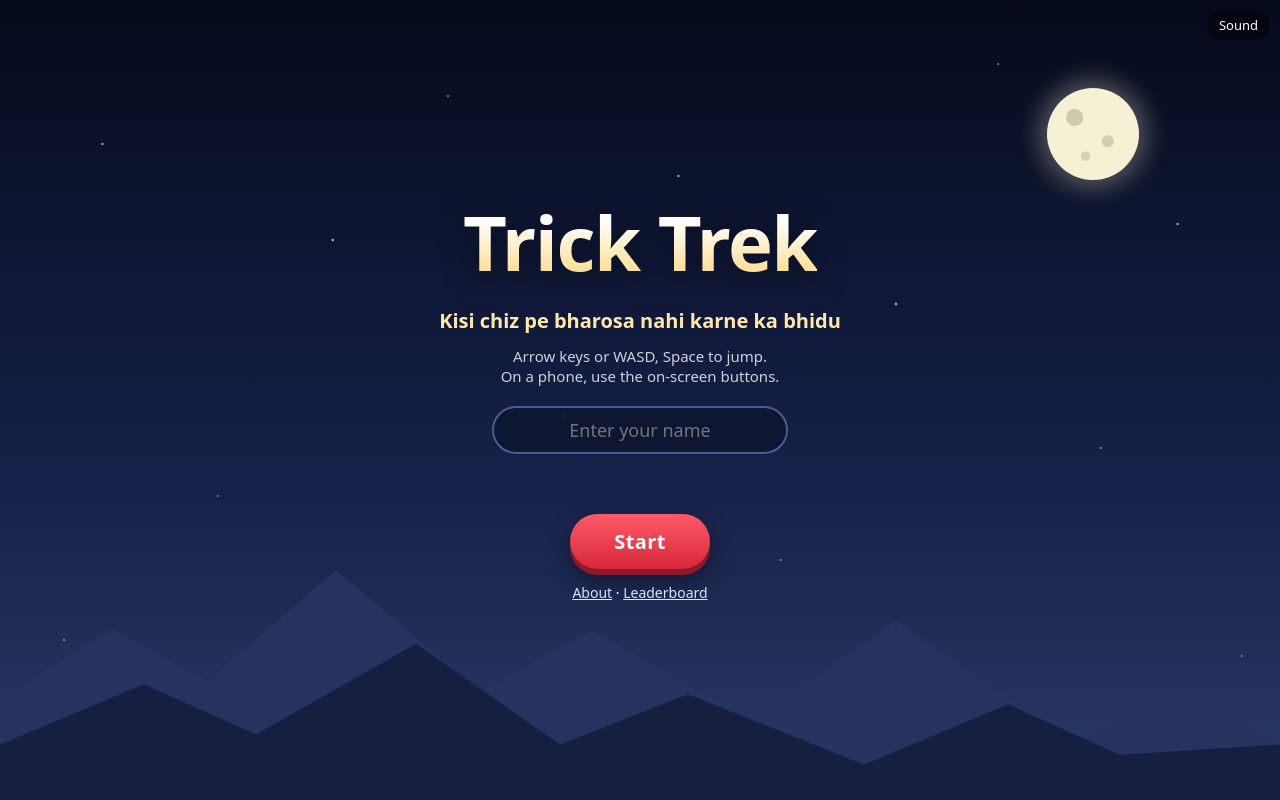
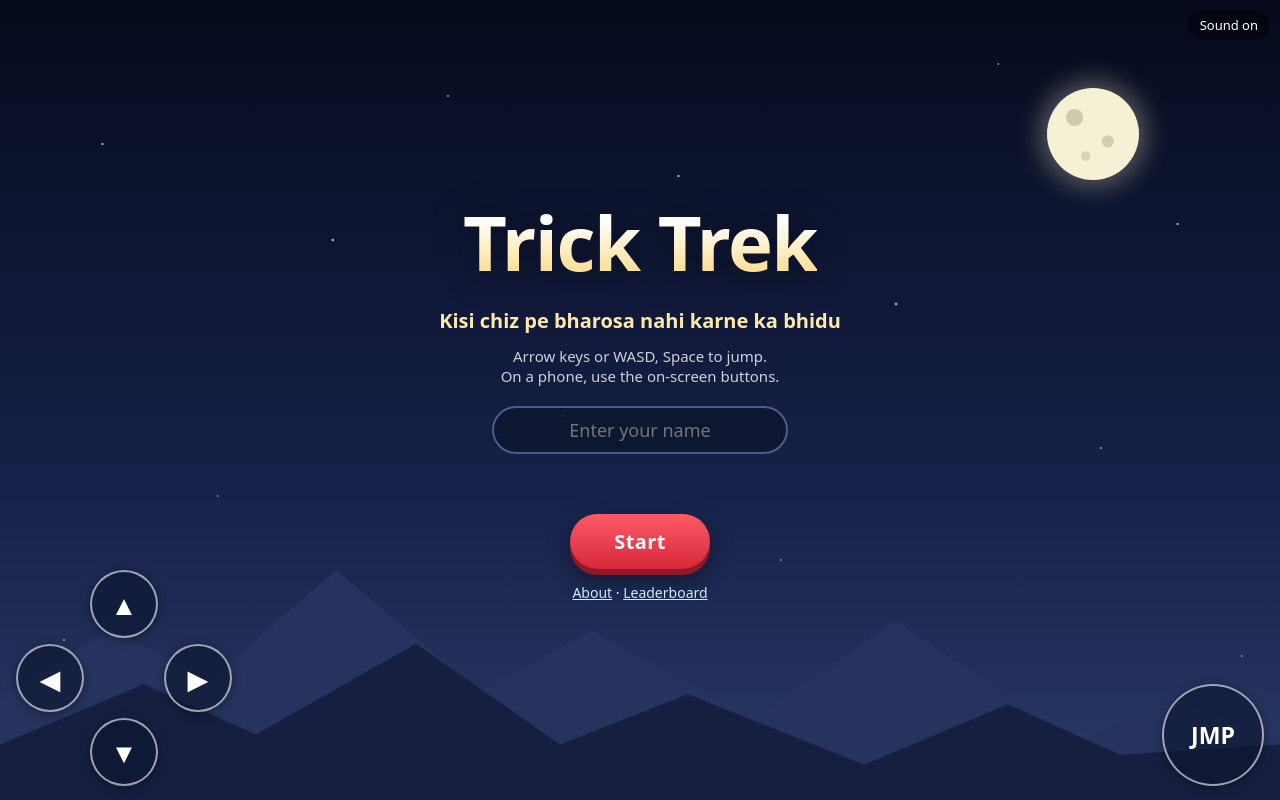
Before and after one commit to netrax007-exe/trick-trek, a plain HTML site: page index.html in a window 1280 px wide. Drawn offline with Linux system fonts and the light colour scheme; no server answers; animation ran at ten frames a second.

Commit message:
Update index.html

```diff
--- a/index.html
+++ b/index.html
@@ -11,10 +11,10 @@
 <meta property="og:type" content="website">
 <meta property="og:title" content="Play Trick Trek Online — Free, No Download">
 <meta property="og:description" content="10 tricky levels. Trust nothing. Can you reach the moon?">
+<meta property="og:url" content="https://netrax007-exe.github.io/trick-trek/">
 <meta name="twitter:card" content="summary">
+<link rel="canonical" href="https://netrax007-exe.github.io/trick-trek/">
 <link rel="stylesheet" href="style.css">
-  <link rel="canonical" href="https://netrax007-exe.github.io/trick-trek/">
-<meta property="og:url" content="https://netrax007-exe.github.io/trick-trek/">
 </head>
 <body>
 <div id="scene"><div class="bg stars"></div><div class="bg moon"></div><svg class="bg mts" viewBox="0 0 800 270" preserveAspectRatio="none" aria-hidden="true"><path class="m1" d="M0 270V170l70-70 60 52 80-110 90 120 70-60 100 90 90-100 110 120 70-40 60 40v66z"/><path class="m2" d="M0 270V215l90-60 70 50 100-90 90 100 80-50 110 70 90-60 70 50L800 215V270z"/></svg></div>
@@ -31,4 +31,9 @@
 <p style="margin-top:14px;font-size:14px"><a href="about.html" style="color:#cfe9ff">About</a> · <a href="leaderboard.html" style="color:#cfe9ff">Leaderboard</a></p>
 </div>
 <div id="rot"><div class="ph"></div><p>Phone ko landscape me ghumao</p><p class="sm">Rotate your phone sideways to play</p></div>
-<button id="mu">Sound
+<button id="mu">Sound on</button>
+
+<div id="tc"><div class="grp"><div class="b" id="bl">&#9664;</div><div class="b" id="br">&#9654;</div><div class="b" id="bu">&#9650;</div><div class="b" id="bd">&#9660;</div></div><span class="sp"></span><div class="b" id="bj">JMP</div></div>
+<script src="game.js"></script>
+</body>
+</html>
```
